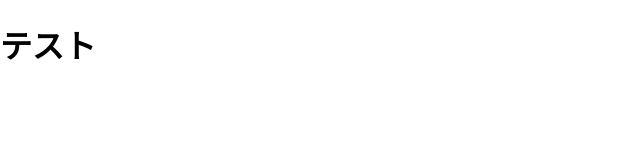
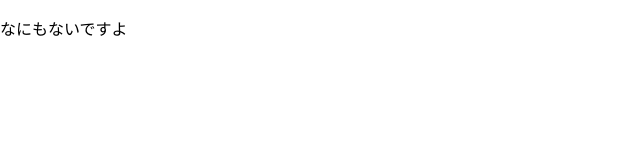
Before and after one commit to runecana/runecana.github.io, a plain HTML site: page index.html in a window 1280 px wide. Shown: the whole page, without its empty margins (0-640 px from the left). Drawn offline with Linux system fonts and the light colour scheme.

Commit message:
Update index.html

```diff
--- a/index.html
+++ b/index.html
@@ -69,7 +69,7 @@
         <img src="logo.gif" alt="" id="title" oncontextmenu="return false">
     </div>
     <div id="main">
-        <h1>テスト</h1>
+        <p>なにもないですよ</p>
     </div>
     <script>
         function openYahoo(){
```
